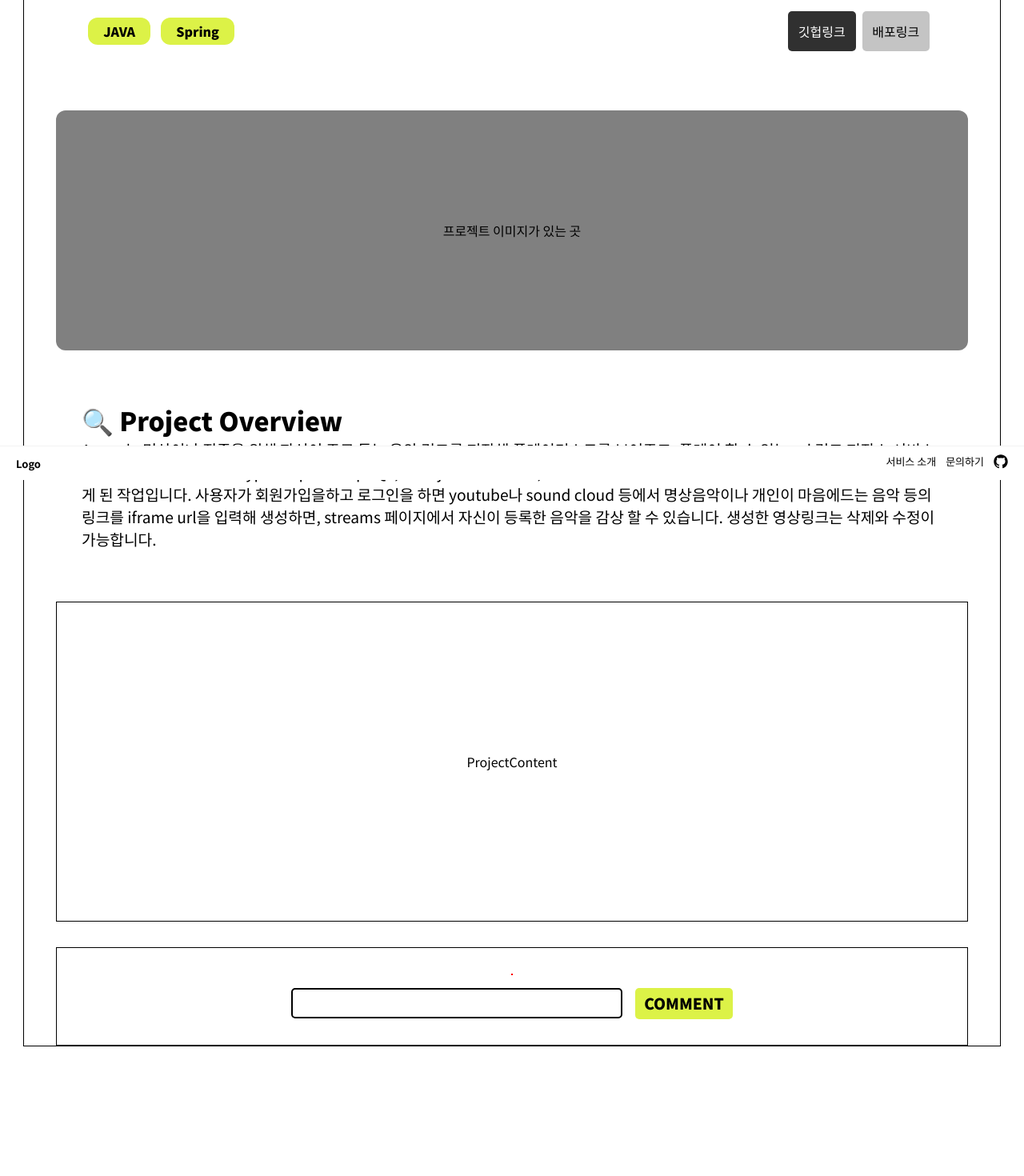
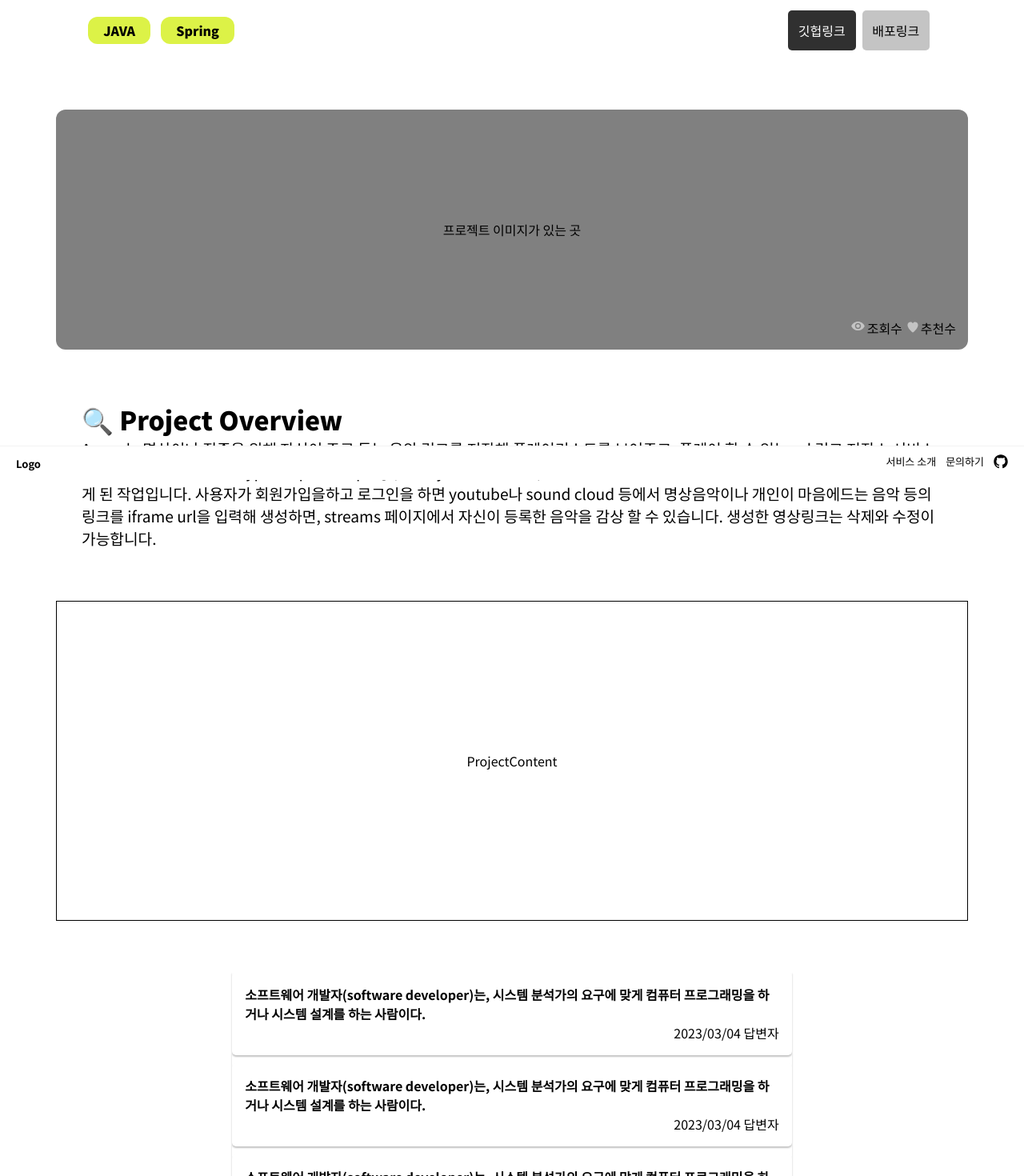
Before and after one commit to codestates-seb/seb43_main_001, a React (Create React App) app in the folder client/: page /Detail in a window 1280 px wide. Shown: the part 200-1670 px from the top of the page at 80% size. Before the commit the page ends 1588 px from the top, so only its background shows below. Built offline with nearby package versions, Linux system fonts and the light colour scheme.

Commit message:
design:Detail comment 레리아웃 보정

```diff
--- a/client/src/components/Detail/Comment.style.tsx
+++ b/client/src/components/Detail/Comment.style.tsx
@@ -1,7 +1,9 @@
 import styled from 'styled-components';
+import { COLOR } from '../../constants';
+
+const { subFontColor } = COLOR;
 
 export const Container = styled.section`
-  border: 1px solid black;
   margin-top: 2rem;
   display: flex;
   flex-direction: column;
@@ -10,7 +12,14 @@ export const Container = styled.section`
 `;
 
 export const CommentShow = styled.div`
-  border: 1px solid red;
+  flex: 0 1 350px;
+  width: 65%;
+  border: 0;
+  display: flex;
+  flex-direction: column;
+  gap: 10px;
+  box-shadow: 0px 2px 2px ${subFontColor};
+  overflow: auto;
 `;
 
 export const CommentForm = styled.form`
--- a/client/src/components/Detail/Comment.tsx
+++ b/client/src/components/Detail/Comment.tsx
@@ -5,6 +5,12 @@ import { useState } from 'react';
 
 // common button
 import { YellowBtn } from '../common/button.style';
+
+// react component
+import CommentItem from './CommentItem';
+
+// dummyData
+import { dummyData } from './mock';
 
 function Comment() {
   const [comment, setComment] = useState('');
@@ -19,7 +25,12 @@ function Comment() {
   };
   return (
     <S.Container>
-      <S.CommentShow></S.CommentShow>
+      <S.CommentShow>
+        {dummyData.map((comment) => {
+          const { id, content, createAt, userName } = comment;
+          return <CommentItem key={id} content={content} createAt={createAt} userName={userName} />;
+        })}
+      </S.CommentShow>
       <S.CommentForm onSubmit={handleSubmit}>
         <S.CommentInput type='text' value={comment} onChange={handleCommentChange} />
         <YellowBtn>COMMENT</YellowBtn>
--- a/client/src/components/Detail/CommentItem.style.tsx
+++ b/client/src/components/Detail/CommentItem.style.tsx
@@ -1,9 +1,22 @@
 import styled from 'styled-components';
+import { COLOR } from '../../constants';
 
-export const Container = styled.section``;
+const { subFontColor } = COLOR;
+
+export const Container = styled.section`
+  padding: 1rem;
+  border: 10;
+  border-radius: 5px;
+  box-shadow: 0px 2px 2px ${subFontColor};
+`;
 
 export const Update = styled.div``;
 
-export const Content = styled.div``;
+export const Content = styled.div`
+  font-weight: 700;
+`;
 
-export const CreateAt = styled.div``;
+export const CreateAt = styled.div`
+  display: flex;
+  justify-content: flex-end;
+`;
--- a/client/src/components/Detail/CommentItem.tsx
+++ b/client/src/components/Detail/CommentItem.tsx
@@ -1,22 +1,19 @@
 import * as S from './CommentItem.style';
 
-function CommentItem() {
-  const dummyData = [
-    {
-      cotent:
-        '소프트웨어 개발자(software developer)는, 시스템 분석가의 요구에 맞게 컴퓨터 프로그래밍을 하거나 시스템 설계를 하는 사람이다.',
-      createAt: '2023/03/04',
-    },
-    {
-      cotent:
-        '소프트웨어 개발자(software developer)는, 시스템 분석가의 요구에 맞게 컴퓨터 프로그래밍을 하거나 시스템 설계를 하는 사람이다.',
-      createAt: '2023/03/04',
-    },
-  ];
+type CommentItemProps = {
+  content: string;
+  createAt: string;
+  userName: string;
+};
 
+function CommentItem({ content, createAt, userName }: CommentItemProps) {
   return (
     <S.Container>
       <S.Update></S.Update>
+      <S.Content>{content}</S.Content>
+      <S.CreateAt>
+        {createAt} {userName}
+      </S.CreateAt>
     </S.Container>
   );
 }
--- a/client/src/components/Detail/ProjectImg.style.tsx
+++ b/client/src/components/Detail/ProjectImg.style.tsx
@@ -1,10 +1,18 @@
-import styled from 'styled-components';
+import styled, { css } from 'styled-components';
+import { COLOR } from '../../constants';
+
+// icons
+import { RxHeartFilled } from 'react-icons/rx';
+import { IoMdEye } from 'react-icons/io';
+
+const { subFontColor } = COLOR;
 
 export const Wrapper = styled.section`
   margin-top: 2rem;
 `;
 
 export const Img = styled.div`
+  position: relative;
   width: 100%;
   height: 300px;
   background-color: grey;
@@ -13,3 +21,35 @@ export const Img = styled.div`
   justify-content: center;
   align-items: center;
 `;
+
+export const IconSection = styled.div`
+  display: flex;
+  gap: 5px;
+  position: absolute;
+  right: 15px;
+  bottom: 15px;
+  span {
+    margin-left: 2px;
+  }
+`;
+
+const CommonIconStyle = css`
+  color: ${subFontColor};
+  font-size: 14px;
+`;
+
+export const ViewIcon = styled(IoMdEye)`
+  ${CommonIconStyle}
+
+  @media ${({ theme }) => theme.breakpoints.DESKTOPMIN} {
+    font-size: 19px;
+  }
+`;
+
+export const LikeIcon = styled(RxHeartFilled)`
+  ${CommonIconStyle}
+
+  @media ${({ theme }) => theme.breakpoints.DESKTOPMIN} {
+    font-size: 16px;
+  }
+`;
--- a/client/src/components/Detail/ProjectImg.tsx
+++ b/client/src/components/Detail/ProjectImg.tsx
@@ -3,7 +3,19 @@ import * as S from './ProjectImg.style';
 function ProjectImg() {
   return (
     <S.Wrapper>
-      <S.Img>프로젝트 이미지가 있는 곳</S.Img>
+      <S.Img>
+        프로젝트 이미지가 있는 곳
+        <S.IconSection>
+          <div className='view-icon'>
+            <S.ViewIcon />
+            <span>조회수</span>
+          </div>
+          <div className='like-icon'>
+            <S.LikeIcon />
+            <span>추천수</span>
+          </div>
+        </S.IconSection>
+      </S.Img>
     </S.Wrapper>
   );
 }
--- /dev/null
+++ b/client/src/components/Detail/mock.ts
@@ -0,0 +1,37 @@
+export const dummyData = [
+  {
+    id: 0,
+    content:
+      '소프트웨어 개발자(software developer)는, 시스템 분석가의 요구에 맞게 컴퓨터 프로그래밍을 하거나 시스템 설계를 하는 사람이다.',
+    createAt: '2023/03/04',
+    userName: '답변자',
+  },
+  {
+    id: 1,
+    content:
+      '소프트웨어 개발자(software developer)는, 시스템 분석가의 요구에 맞게 컴퓨터 프로그래밍을 하거나 시스템 설계를 하는 사람이다.',
+    createAt: '2023/03/04',
+    userName: '답변자',
+  },
+  {
+    id: 2,
+    content:
+      '소프트웨어 개발자(software developer)는, 시스템 분석가의 요구에 맞게 컴퓨터 프로그래밍을 하거나 시스템 설계를 하는 사람이다.',
+    createAt: '2023/03/04',
+    userName: '답변자',
+  },
+  {
+    id: 3,
+    content:
+      '소프트웨어 개발자(software developer)는, 시스템 분석가의 요구에 맞게 컴퓨터 프로그래밍을 하거나 시스템 설계를 하는 사람이다.',
+    createAt: '2023/03/04',
+    userName: '답변자',
+  },
+  {
+    id: 4,
+    content:
+      '소프트웨어 개발자(software developer)는, 시스템 분석가의 요구에 맞게 컴퓨터 프로그래밍을 하거나 시스템 설계를 하는 사람이다.',
+    createAt: '2023/03/04',
+    userName: '답변자',
+  },
+];
--- a/client/src/layout/header/Header.style.tsx
+++ b/client/src/layout/header/Header.style.tsx
@@ -10,6 +10,7 @@ export const Header = styled.nav`
   align-items: center;
   position: fixed;
   top: 0;
+  z-index: 1;
   background-color: ${(props) => props.theme.themeStyle.backgroundColor};
 `;
 
--- a/client/src/pages/Detail.style.tsx
+++ b/client/src/pages/Detail.style.tsx
@@ -6,7 +6,6 @@ import { MAX_SIZE } from '../constants/index';
 const { content } = MAX_SIZE;
 
 export const Container = styled.main`
-  border: 1px solid black;
   width: 100%;
   padding: 0 15px;
   padding-top: 1rem;
```
